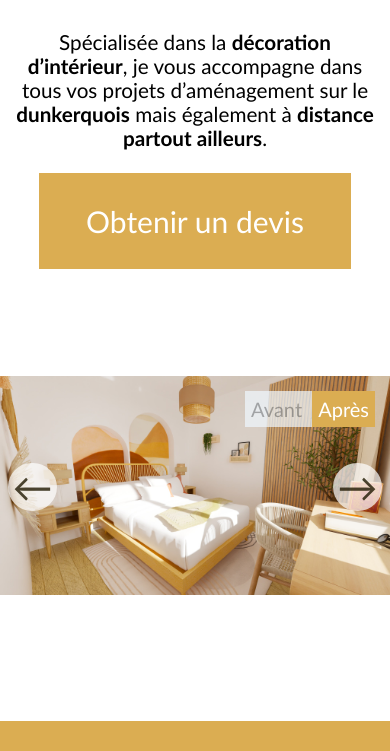
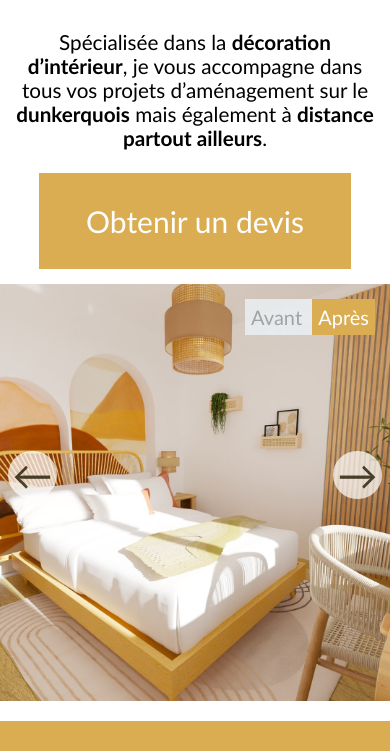
Before and after one commit to Neveta0905/aliceAnne, a plain HTML site: page index.html in a window 390 px wide. Shown: the part 93-844 px from the top of the page. Drawn offline with Linux system fonts and the light colour scheme.

Commit message:
flex phone

```diff
--- a/style/caroussel/index.scss
+++ b/style/caroussel/index.scss
@@ -21,7 +21,13 @@
 }
 .photos{
     position: relative;
+    flex: 1;
     #carousel{
         transition: 500ms;
+        height: 100%;
+        flex: 1;
+        img{
+            height: 100%;
+        }
     }
 }
--- a/style/responsive/phone.scss
+++ b/style/responsive/phone.scss
@@ -61,7 +61,7 @@ main{
     }
 
     .photos{
-        margin: auto;
+        margin-top: 15px;
 
         #carousel{
             display: flex;
```
Also changed, not shown: style/caroussel/index.css, style/responsive/phone.css, 2 other files.
